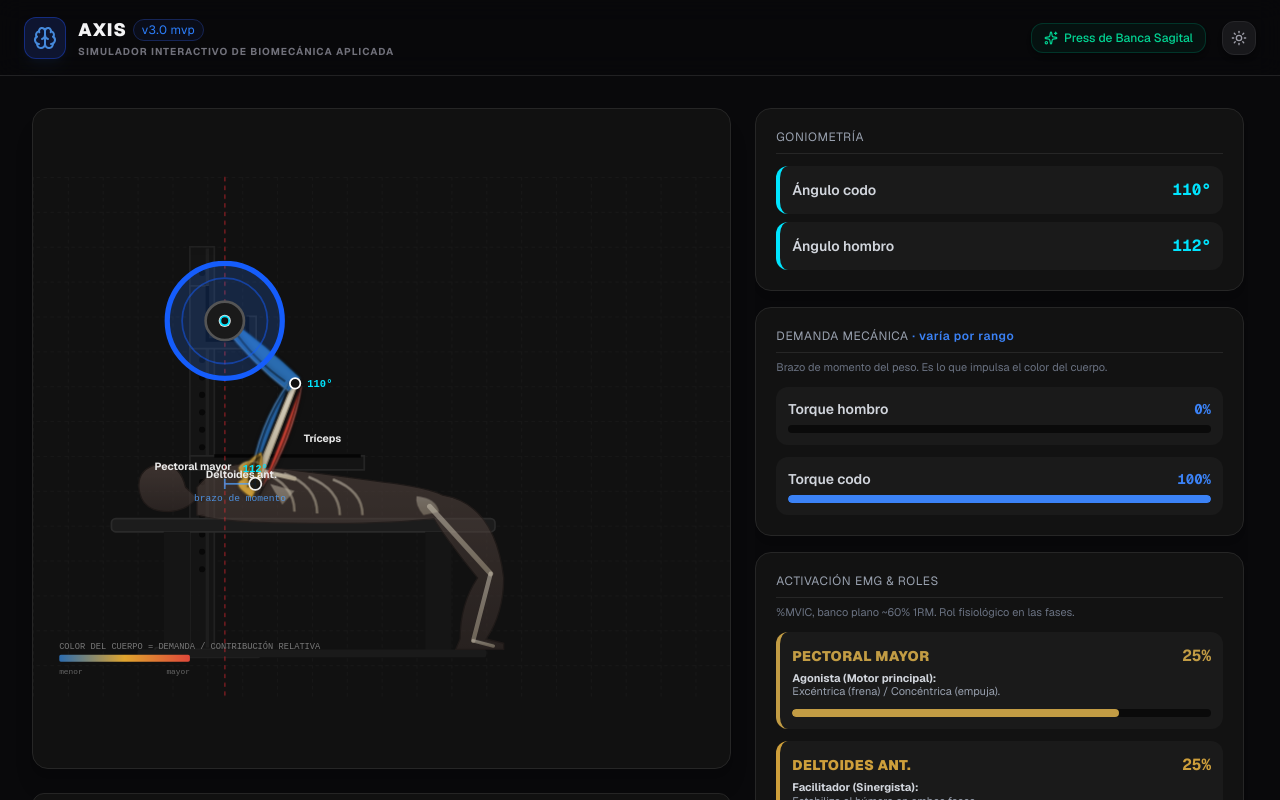
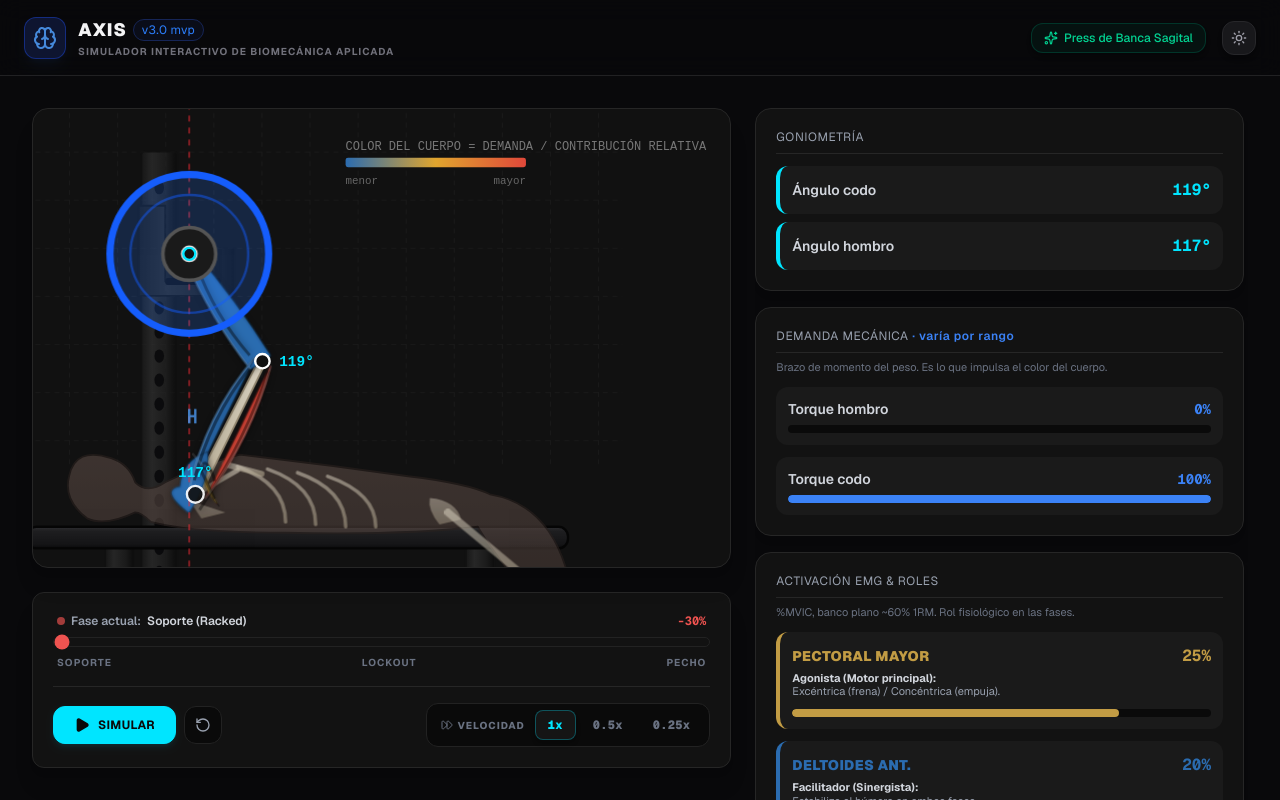
Before and after one commit to Lucas-Vergara/axis, a Next.js app: page / in a window 1280 px wide. Shown: the top 800 px of the page. Built offline with nearby package versions, Linux system fonts and the light colour scheme.

Commit message:
Fix: Hydration mismatch on floating point precision and duplicate imports

```diff
--- a/src/app/page.tsx
+++ b/src/app/page.tsx
@@ -1,7 +1,10 @@
+"use client";
 import React from "react";
-import KinematicScene from "@/components/KinematicScene";
-import TensionPanel from "@/components/TensionPanel";
-import PlaybackControls from "@/components/PlaybackControls";
+import dynamic from "next/dynamic";
+
+const KinematicScene = dynamic(() => import("@/components/KinematicScene"), { ssr: false });
+const TensionPanel = dynamic(() => import("@/components/TensionPanel"), { ssr: false });
+const PlaybackControls = dynamic(() => import("@/components/PlaybackControls"), { ssr: false });
 import { ThemeToggle } from "@/components/ThemeToggle";
 import { Brain, Sparkles, BookOpen, GitMerge, Info } from "lucide-react";
 
--- a/src/components/KinematicScene.tsx
+++ b/src/components/KinematicScene.tsx
@@ -117,15 +117,15 @@ export default function KinematicScene() {
   const dOrigin2 = { x: S.x - ux * 16 - pnx * 2, y: S.y - uy * 16 - pny * 2 }; // acromion side
   const dIns = { x: S.x + ux * 36 + pnx * 7, y: S.y + uy * 36 + pny * 7 }; // deltoid tuberosity
   const mDeltPath = `M${dOrigin1.x},${dOrigin1.y} Q${S.x + pnx*28 - ux*10},${S.y + pny*28 - uy*10} ${dOrigin2.x},${dOrigin2.y} Q${S.x + ux*15 - pnx*6},${S.y + uy*15 - pny*6} ${dIns.x},${dIns.y} Q${S.x + ux*20 + pnx*22},${S.y + uy*20 + pny*22} ${dOrigin1.x},${dOrigin1.y} Z`;
-  const dF1 = `M${dOrigin2.x + ux*8},${dOrigin2.y + uy*8} Q${S.x + ux*20 + pnx*6},${S.y + uy*20 + pny*6} ${dIns.x - ux*4},${dIns.y - uy*4}`; // Ant/Lat head separator
-  const dF2 = `M${(dOrigin1.x + dOrigin2.x)/2 + ux*5},${(dOrigin1.y + dOrigin2.y)/2 + uy*5} Q${S.x + ux*18 + pnx*16},${S.y + uy*18 + pny*16} ${dIns.x - ux*6},${dIns.y - uy*6}`;
+  const dF1 = ""; // Removed striations for simplicity
+  const dF2 = "";
 
   // Pectoral logic
-  const c1 = { x: 236, y: 334 };
-  const c2 = { x: 250, y: 362 };
+  const c1 = { x: 230, y: 340 };
+  const c2 = { x: 245, y: 375 };
   const ins = { x: S.x + ux * 24 + pnx * 5, y: S.y + uy * 24 + pny * 5 };
-  const mPecPath = `M${c1.x},${c1.y} Q${(c1.x + ins.x) / 2 - 6},${(c1.y + ins.y) / 2 - 8} ${ins.x},${ins.y} Q${(c2.x + ins.x) / 2},${(c2.y + ins.y) / 2 + 4} ${c2.x},${c2.y} Q${(c1.x + c2.x) / 2 - 4},${(c1.y + c2.y) / 2} ${c1.x},${c1.y} Z`;
-  const mPecHiPath = `M${c1.x},${c1.y} Q${(c1.x + ins.x) / 2 - 6},${(c1.y + ins.y) / 2 - 8} ${ins.x},${ins.y}`;
+  const mPecPath = `M${c1.x},${c1.y} Q${(c1.x + ins.x) / 2 - 15},${(c1.y + ins.y) / 2 - 18} ${ins.x},${ins.y} Q${(c2.x + ins.x) / 2},${(c2.y + ins.y) / 2 + 10} ${c2.x},${c2.y} Q${(c1.x + c2.x) / 2 - 8},${(c1.y + c2.y) / 2} ${c1.x},${c1.y} Z`;
+  const mPecHiPath = `M${c1.x},${c1.y} Q${(c1.x + ins.x) / 2 - 15},${(c1.y + ins.y) / 2 - 18} ${ins.x},${ins.y}`;
   const pF1 = `M${ins.x - ux*4},${ins.y - uy*4} Q${(c1.x + ins.x)/2 + 2},${(c1.y + ins.y)/2 - 8} ${c1.x + 8},${c1.y + 6}`; // Clavicular fibers
   const pF2 = `M${ins.x - ux*4},${ins.y - uy*4} Q${(c1.x + ins.x)/2 + 8},${(c1.y + ins.y)/2 - 1} ${c1.x + 11},${c1.y + 14}`; // Sternal fibers
   const pF3 = `M${ins.x - ux*4},${ins.y - uy*4} Q${(c2.x + ins.x)/2 - 2},${(c2.y + ins.y)/2} ${c2.x - 4},${c2.y - 6}`; // Costal fibers
@@ -150,10 +150,10 @@ export default function KinematicScene() {
   const maLblOpacity = Math.abs(Wx - S.x) > 34 ? 0.85 : 0;
 
   return (
-    <div className="w-full flex-1 relative flex items-center justify-center bg-white dark:bg-[#111] rounded-2xl border border-zinc-200 dark:border-neutral-800 overflow-hidden shadow-xl h-full transition-colors duration-300">
+    <div className="w-full relative flex items-center justify-center bg-white dark:bg-[#111] rounded-2xl border border-zinc-200 dark:border-neutral-800 overflow-hidden shadow-xl transition-colors duration-300 h-[380px] md:h-[420px] lg:h-[460px]">
       <svg
         ref={svgRef}
-        viewBox="0 0 800 600"
+        viewBox="90 65 580 340"
         preserveAspectRatio="xMidYMid meet"
         onMouseDown={(e) => { e.preventDefault(); handleStart(e.clientX); }}
         onMouseMove={(e) => { e.preventDefault(); handleMove(e.clientX); }}
@@ -206,53 +206,106 @@ export default function KinematicScene() {
             <stop offset=".5" stopColor="rgb(224,165,46)" />
             <stop offset="1" stopColor="rgb(224,72,58)" />
           </linearGradient>
+
+          <linearGradient id="metalDark" x1="0" y1="0" x2="1" y2="0">
+            <stop offset="0" stopColor="#1a1a1a" />
+            <stop offset="0.3" stopColor="#333" />
+            <stop offset="0.7" stopColor="#222" />
+            <stop offset="1" stopColor="#0a0a0a" />
+          </linearGradient>
+
+          <linearGradient id="metalLight" x1="0" y1="0" x2="1" y2="0">
+            <stop offset="0" stopColor="#d4d4d8" />
+            <stop offset="0.3" stopColor="#f4f4f5" />
+            <stop offset="0.7" stopColor="#e4e4e7" />
+            <stop offset="1" stopColor="#a1a1aa" />
+          </linearGradient>
+
+          <linearGradient id="leather" x1="0" y1="0" x2="0" y2="1">
+            <stop offset="0" stopColor="#3f3f46" />
+            <stop offset="0.2" stopColor="#27272a" />
+            <stop offset="0.8" stopColor="#18181b" />
+            <stop offset="1" stopColor="#09090b" />
+          </linearGradient>
         </defs>
 
         <rect width="100%" height="100%" fill="url(#grid)" />
 
-        {/* Power Rack */}
-        <g id="powerRack" opacity="0.95">
-          <rect x="140" y="540" width="120" height="11" strokeWidth="2" rx="2" className="fill-zinc-200 dark:fill-[#121212] stroke-zinc-300 dark:stroke-[#222]" />
-          <rect x="180" y="80" width="28" height="462" strokeWidth="2" className="fill-zinc-100 dark:fill-[#151515] stroke-zinc-300 dark:stroke-[#222]" />
-          <rect x="198" y="82" width="4" height="458" className="fill-zinc-200 dark:fill-[#1f1f1f]" />
-          <g className="fill-zinc-400 dark:fill-[#080808]">
-            {Array.from({ length: 18 }).map((_, i) => (
-              <circle key={i} cx="194" cy={110 + i * 20} r="3.5" />
-            ))}
+        {/* Volumetric Power Rack & Bench */}
+        <g opacity="0.65">
+          {/* Light Theme Rack & Bench */}
+          <g className="dark:hidden">
+            {/* Bench Legs */}
+            <rect x="150" y="407" width="24" height="140" rx="3" fill="url(#metalLight)" stroke="#a1a1aa" strokeWidth="1.5" />
+            <rect x="450" y="407" width="24" height="140" rx="3" fill="url(#metalLight)" stroke="#a1a1aa" strokeWidth="1.5" />
+            <rect x="120" y="542" width="400" height="12" rx="4" fill="url(#metalLight)" stroke="#a1a1aa" strokeWidth="1.5" />
+            {/* Rack Base & Upright */}
+            <rect x="140" y="540" width="120" height="14" rx="4" fill="url(#metalLight)" stroke="#a1a1aa" strokeWidth="1.5" />
+            <rect x="180" y="80" width="30" height="462" rx="3" fill="url(#metalLight)" stroke="#a1a1aa" strokeWidth="1.5" />
+            {/* Rack Holes */}
+            <g fill="#27272a">
+              {Array.from({ length: 18 }).map((_, i) => (
+                <ellipse key={i} cx="195" cy={110 + i * 20} rx="4" ry="5.5" />
+              ))}
+            </g>
+            {/* J-Hook */}
+            <path d="M 178 125 L 200 125 L 200 188 L 246 188 L 246 160 L 258 160 L 258 200 L 178 200 Z" fill="url(#metalLight)" stroke="#a1a1aa" strokeWidth="1.5" strokeLinejoin="round" />
+            <rect x="200" y="185" width="46" height="6" rx="2" fill="#18181b" /> {/* J-Hook Rubber */}
+            {/* Bench Pad */}
+            <rect x="85" y="392" width="450" height="18" rx="8" fill="url(#leather)" stroke="#09090b" strokeWidth="2" />
           </g>
-          <path d="M 180 320 L 380 320 L 380 336 L 180 336 Z" strokeWidth="2" className="fill-zinc-100 dark:fill-[#151515] stroke-zinc-300 dark:stroke-[#262626]" />
-          <rect x="208" y="318" width="168" height="4" className="fill-zinc-300 dark:fill-[#050505]" />
-          <path d="M 180 125 L 200 125 L 200 187 L 246 187 L 246 160 L 256 160 L 256 197 L 180 197 Z" strokeWidth="2" className="fill-zinc-100 dark:fill-[#151515] stroke-zinc-300 dark:stroke-[#262626]" />
-          <path d="M 198 125 L 202 125 L 202 185 L 244 185 L 244 160 L 248 160 L 248 189 L 198 189 Z" className="fill-zinc-300 dark:fill-[#050505]" />
+
+          {/* Dark Theme Rack & Bench */}
+          <g className="hidden dark:block">
+            {/* Bench Legs */}
+            <rect x="150" y="407" width="24" height="140" rx="3" fill="url(#metalDark)" stroke="#111" strokeWidth="1.5" />
+            <rect x="450" y="407" width="24" height="140" rx="3" fill="url(#metalDark)" stroke="#111" strokeWidth="1.5" />
+            <rect x="120" y="542" width="400" height="12" rx="4" fill="url(#metalDark)" stroke="#111" strokeWidth="1.5" />
+            {/* Rack Base & Upright */}
+            <rect x="140" y="540" width="120" height="14" rx="4" fill="url(#metalDark)" stroke="#111" strokeWidth="1.5" />
+            <rect x="180" y="80" width="30" height="462" rx="3" fill="url(#metalDark)" stroke="#111" strokeWidth="1.5" />
+            {/* Rack Holes */}
+            <g fill="#09090b">
+              {Array.from({ length: 18 }).map((_, i) => (
+                <ellipse key={i} cx="195" cy={110 + i * 20} rx="4" ry="5.5" />
+              ))}
+            </g>
+            {/* J-Hook */}
+            <path d="M 178 125 L 200 125 L 200 188 L 246 188 L 246 160 L 258 160 L 258 200 L 178 200 Z" fill="url(#metalDark)" stroke="#111" strokeWidth="1.5" strokeLinejoin="round" />
+            <rect x="200" y="185" width="46" height="6" rx="2" fill="#09090b" />
+            {/* Bench Pad */}
+            <rect x="85" y="392" width="450" height="18" rx="8" fill="url(#leather)" stroke="#000" strokeWidth="2" />
+          </g>
         </g>
-
-        {/* Bench Elements */}
-        <rect x="90" y="392" width="440" height="15" rx="5" strokeWidth="2" className="fill-zinc-100 dark:fill-[#1c1c1c] stroke-zinc-300 dark:stroke-[#2a2a2a]" />
-        <rect x="150" y="407" width="30" height="140" className="fill-zinc-200 dark:fill-[#151515]" />
-        <rect x="450" y="407" width="30" height="140" className="fill-zinc-200 dark:fill-[#151515]" />
-        <rect x="120" y="542" width="400" height="9" rx="3" className="fill-zinc-200 dark:fill-[#1a1a1a]" />
 
         {/* Skin Silhouettes */}
         <g className="dark:hidden">
-          <path d="M188,356 Q214,322 262,332 Q332,340 402,350 Q452,356 470,365 Q530,375 540,460 Q540,500 520,530 L540,535 L540,542 L485,542 L490,530 Q490,490 510,460 Q470,410 460,392 Q402,399 300,397 Q222,397 188,388 Z" fill="url(#skinLight)" opacity=".7" stroke="#bda28b" strokeWidth="1.5" />
-          <path d="M175,356 Q168,326 142,330 Q118,336 122,360 Q126,384 156,384 Q178,382 188,368 Z" fill="url(#skinLight)" opacity=".7" stroke="#bda28b" strokeWidth="1.5" />
+          <path d="M 262,332 Q 332,340 402,350 Q 452,356 470,365 Q 530,375 540,460 Q 540,500 520,530 L 540,535 L 540,542 L 485,542 L 490,530 Q 490,490 510,460 Q 470,410 460,392 Q 402,399 300,397 Q 222,397 188,388 Q 180,380 175,380 Q 150,392 135,385 Q 115,370 120,350 Q 125,325 155,335 Q 170,340 175,355 Q 185,365 200,355 Q 230,340 262,332 Z" fill="url(#skinLight)" opacity=".7" stroke="#bda28b" strokeWidth="1.5" strokeLinejoin="round" />
         </g>
         <g className="hidden dark:block">
-          <path d="M188,356 Q214,322 262,332 Q332,340 402,350 Q452,356 470,365 Q530,375 540,460 Q540,500 520,530 L540,535 L540,542 L485,542 L490,530 Q490,490 510,460 Q470,410 460,392 Q402,399 300,397 Q222,397 188,388 Z" fill="url(#skin)" opacity=".55" stroke="#2a211e" strokeWidth="1.5" />
-          <path d="M175,356 Q168,326 142,330 Q118,336 122,360 Q126,384 156,384 Q178,382 188,368 Z" fill="url(#skin)" opacity=".6" stroke="#2a211e" strokeWidth="1.5" />
+          <path d="M 262,332 Q 332,340 402,350 Q 452,356 470,365 Q 530,375 540,460 Q 540,500 520,530 L 540,535 L 540,542 L 485,542 L 490,530 Q 490,490 510,460 Q 470,410 460,392 Q 402,399 300,397 Q 222,397 188,388 Q 180,380 175,380 Q 150,392 135,385 Q 115,370 120,350 Q 125,325 155,335 Q 170,340 175,355 Q 185,365 200,355 Q 230,340 262,332 Z" fill="url(#skin)" opacity=".6" stroke="#2a211e" strokeWidth="1.5" strokeLinejoin="round" />
         </g>
 
-        {/* Bones background */}
-        <g opacity=".8">
-          <path d="M262,338 Q300,352 300,384" fill="none" stroke="url(#boneGrad)" strokeWidth="3" opacity=".55" />
-          <path d="M288,340 Q326,354 326,386" fill="none" stroke="url(#boneGrad)" strokeWidth="3" opacity=".55" />
-          <path d="M316,344 Q352,358 352,388" fill="none" stroke="url(#boneGrad)" strokeWidth="3" opacity=".55" />
-          <path d="M344,347 Q378,360 378,388" fill="none" stroke="url(#boneGrad)" strokeWidth="3" opacity=".55" />
-          <line x1="252" y1="335" x2="300" y2="346" stroke="url(#boneGrad)" strokeWidth="5" strokeLinecap="round" />
-          <line x1="248" y1="336" x2="270" y2="344" stroke="url(#boneGrad)" strokeWidth="5" strokeLinecap="round" />
-          <path d="M272,352 L300,360 L286,376 Z" fill="url(#boneGrad)" opacity=".5" />
-          <path d="M440,366 Q462,368 466,384 L448,388 Q438,376 440,366 Z" fill="url(#boneGrad)" opacity=".45" />
-          <line x1="455" y1="378" x2="525" y2="455" stroke="url(#boneGrad)" strokeWidth="6" strokeLinecap="round" opacity=".55" />
+        {/* Bones background (Abstract & Clean) */}
+        <g opacity=".85">
+          {/* Ribcage */}
+          <path d="M260,342 Q300,356 300,388" fill="none" stroke="url(#boneGrad)" strokeWidth="3" strokeLinecap="round" opacity=".55" />
+          <path d="M285,344 Q325,358 325,390" fill="none" stroke="url(#boneGrad)" strokeWidth="3" strokeLinecap="round" opacity=".55" />
+          <path d="M310,347 Q350,361 350,392" fill="none" stroke="url(#boneGrad)" strokeWidth="3" strokeLinecap="round" opacity=".55" />
+          <path d="M335,350 Q375,364 375,392" fill="none" stroke="url(#boneGrad)" strokeWidth="3" strokeLinecap="round" opacity=".55" />
+
+          {/* Clavicle / Sternum connections (Abstract) */}
+          <line x1={S.x} y1={S.y} x2="260" y2="345" stroke="url(#boneGrad)" strokeWidth="4" strokeLinecap="round" opacity=".6" />
+          <line x1="250" y1="340" x2="280" y2="348" stroke="url(#boneGrad)" strokeWidth="5" strokeLinecap="round" opacity=".6" />
+
+          {/* Scapula Abstract */}
+          <path d={`M${S.x - 5},${S.y + 5} L250,380 L230,385 Z`} fill="url(#boneGrad)" opacity=".4" />
+
+          {/* Pelvis Abstract */}
+          <path d="M420,368 Q442,370 446,386 L428,390 Q418,378 420,368 Z" fill="url(#boneGrad)" opacity=".45" />
+
+          {/* Leg Bones */}
+          <line x1="435" y1="380" x2="525" y2="455" stroke="url(#boneGrad)" strokeWidth="6" strokeLinecap="round" opacity=".55" />
           <line x1="525" y1="455" x2="505" y2="532" stroke="url(#boneGrad)" strokeWidth="5" strokeLinecap="round" opacity=".55" />
           <line x1="505" y1="532" x2="528" y2="538" stroke="url(#boneGrad)" strokeWidth="4" strokeLinecap="round" opacity=".55" />
         </g>
@@ -280,9 +333,7 @@ export default function KinematicScene() {
           <path d={pF1} />
           <path d={pF2} />
           <path d={pF3} />
-          {/* Deltoid Fibers */}
-          <path d={dF1} />
-          <path d={dF2} />
+          {/* Deltoid Fibers Removed */}
         </g>
 
         {/* Muscle Light Highlights */}
@@ -295,12 +346,13 @@ export default function KinematicScene() {
 
         {/* Force & Moment Arm Guidelines */}
         <line x1={Wx} y1="0" x2={Wx} y2="600" strokeWidth="1.5" strokeDasharray="5,5" opacity={gravLineOpacity} className="stroke-red-400 dark:stroke-red-500" />
+        <line x1={S.x} y1={S.y} x2={S.x} y2="305" strokeWidth="1.5" strokeDasharray="4,4" opacity={maLblOpacity} className="stroke-blue-400/50" />
         <g strokeWidth="2" opacity=".75" className="stroke-blue-500 dark:stroke-blue-400">
-          <line x1={S.x} y1="352" x2={Wx} y2="352" />
-          <line x1={S.x} y1="346" x2={S.x} y2="358" />
-          <line x1={Wx} y1="346" x2={Wx} y2="358" />
+          <line x1={S.x} y1="300" x2={Wx} y2="300" />
+          <line x1={S.x} y1="294" x2={S.x} y2="306" />
+          <line x1={Wx} y1="294" x2={Wx} y2="306" />
         </g>
-        <text x={(S.x + Wx) / 2} y="372" fontSize="11" fontFamily="monospace" textAnchor="middle" opacity={maLblOpacity} className="fill-blue-600 dark:fill-blue-400">
+        <text x={(S.x + Wx) / 2} y="290" fontSize="11" fontFamily="monospace" textAnchor="middle" opacity={maLblOpacity} className="fill-blue-600 dark:fill-blue-400">
           brazo de momento
         </text>
 
@@ -324,12 +376,8 @@ export default function KinematicScene() {
           {shoulderAngle}°
         </text>
 
-        <text x={c1.x - 8} y={c1.y + 2} fontSize="12" fontWeight="bold" textAnchor="end" className="fill-zinc-700 dark:fill-[#e8e8e8]">Pectoral mayor</text>
-        <text x={dOrigin2.x - 12} y={dOrigin2.y - 22} fontSize="12" fontWeight="bold" textAnchor="middle" className="fill-zinc-700 dark:fill-[#e8e8e8]">Deltoides ant.</text>
-        <text x={tm.x + bnx * 6 + 8} y={tm.y + bny * 6} fontSize="12" fontWeight="bold" textAnchor="start" className="fill-zinc-700 dark:fill-[#e8e8e8]">Tríceps</text>
-
         {/* Legend */}
-        <g transform="translate(30,548)">
+        <g transform="translate(350,85)">
           <text x="0" y="-6" fontSize="10" fontFamily="monospace" className="fill-zinc-500 dark:fill-[#777]">COLOR DEL CUERPO = DEMANDA / CONTRIBUCIÓN RELATIVA</text>
           <rect x="0" y="0" width="150" height="8" rx="2" fill="url(#legendGrad)" />
           <text x="0" y="22" fontSize="9" fontFamily="monospace" className="fill-zinc-500 dark:fill-[#666]">menor</text>
--- a/src/utils/biomechanics.ts
+++ b/src/utils/biomechanics.ts
@@ -22,7 +22,7 @@ export interface BiomechanicalMetrics {
 }
 
 // Fixed dimensions based on Liss's design
-export const SHOULDER_POS: Point = { x: 255, y: 352 }; // Fixed shoulder joint
+export const SHOULDER_POS: Point = { x: 225, y: 365 }; // Fixed shoulder joint
 export const L_ARM = 124; // Upper arm length (adjusted for realism)
 export const L_FORE = 108; // Forearm length (adjusted for realism)
 
@@ -51,6 +51,13 @@ export function calculateBiomechanics(p: number): BiomechanicalMetrics {
   let Wx = 0, Wy = 0, Ex = 0, Ey = 0;
   const S = SHOULDER_POS;
 
+  // Calculate dynamic lockout position
+  const Wy_lock = 145;
+  const Ey_lock = Wy_lock + L_FORE;
+  const dy_lock = Ey_lock - S.y;
+  const Ex_lock = S.x + Math.sqrt(Math.max(0, Math.pow(L_ARM, 2) - Math.pow(dy_lock, 2)));
+  const Wx_lock = Ex_lock;
+
   // KINEMATICS IN PHASES (Unrack vs Descent)
   if (p < 0) {
       if (p < -15) {
@@ -61,8 +68,8 @@ export function calculateBiomechanics(p: number): BiomechanicalMetrics {
       } else {
           // Phase 2: Horizontal pull to Lockout
           const t = (p + 15) / 15;
-          Wx = lerp(220, 280.7, t);
-          Wy = lerp(148, 145, t);
+          Wx = lerp(220, Wx_lock, t);
+          Wy = lerp(148, Wy_lock, t);
       }
       let dist = Math.hypot(Wx - S.x, Wy - S.y);
       dist = clamp(dist, 0.1, L_ARM + L_FORE - 0.1);
@@ -87,7 +94,7 @@ export function calculateBiomechanics(p: number): BiomechanicalMetrics {
 
   // EMG values based on literature (Liss's design)
   const pec = clamp(27 + tqHombro * 4 - 2, 20, 32);
-  const delt = clamp(26 + tqHombro * 3 - 1.5, 20, 30);
+  const delt = clamp(20 + tqHombro * 2, 13, 24);
   const tri = clamp(13 + tqCodo * 7, 13, 20);
 
   // Joint Angles
```
Also changed, not shown: scratch.svg (added), scratch2.svg (added).
